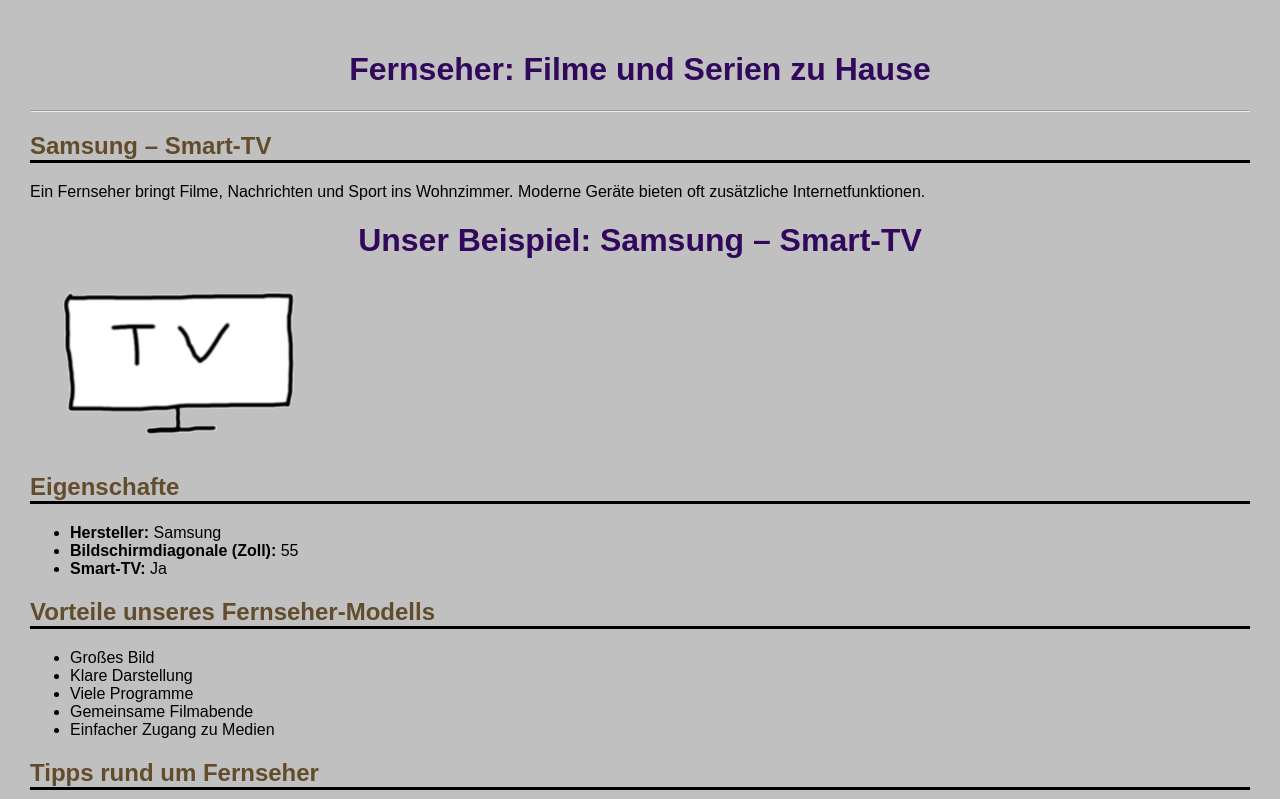
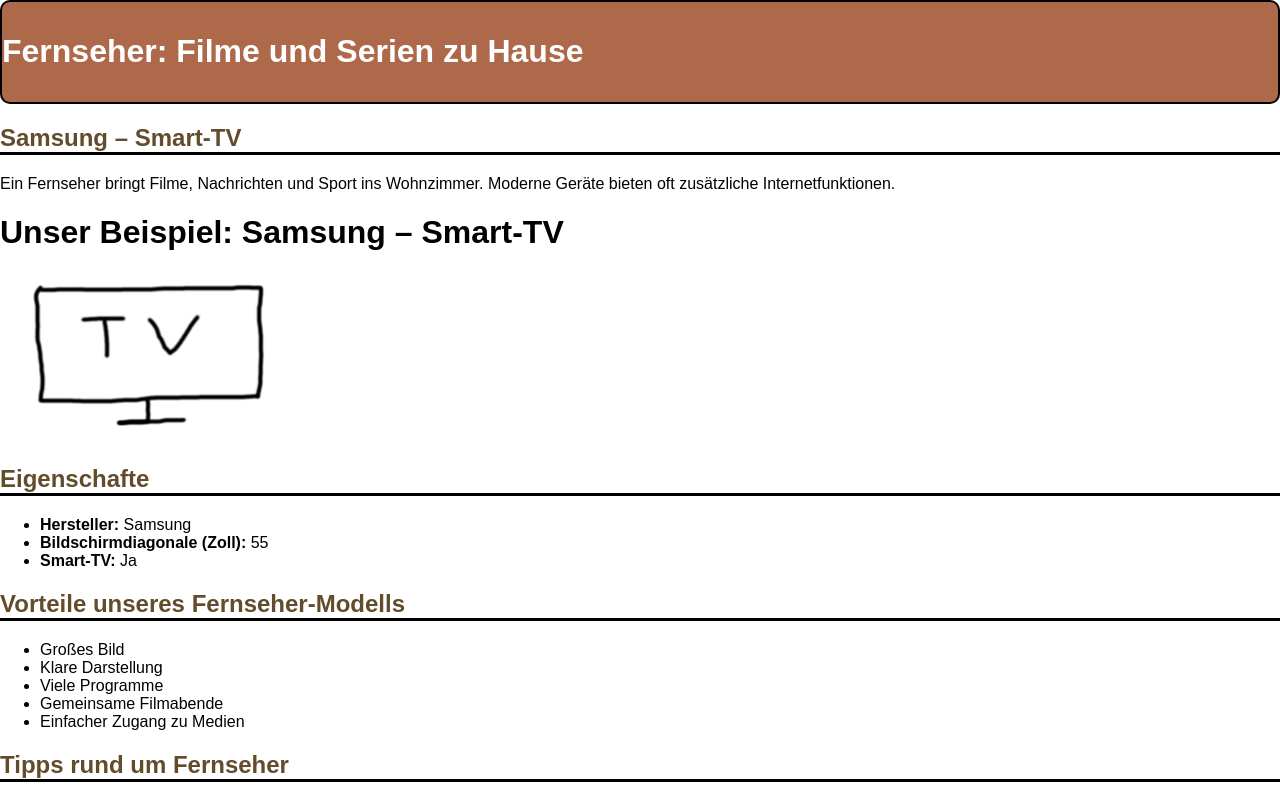
Before and after one commit to YeetusPrime27/3abif_wmc_fernseher, a plain HTML site: page index.html in a window 1280 px wide. Shown: the top 799 px of the page. Drawn offline with Linux system fonts and the light colour scheme.

Commit message:
added header with css formating

```diff
--- a/index.html
+++ b/index.html
@@ -6,15 +6,18 @@
     <title>Fernseher</title>
     <style>
         body {
-            background-color:silver;
             font-family: Arial;
-            padding: 10px;
-            margin: 20px;
+            padding: 0px;
+            margin: 0px;
         }
-
-        h1 {
-            color: rgb(49, 8, 92);
-            text-align: center;
+        header {
+            background-color: #ad6949;
+            color: white;
+            border: 2px solid black;
+            border-radius: 10px;
+            display: flex;
+            padding-top: 10px;
+            padding-bottom: 10px;
         }
 
         h2 {
@@ -38,9 +41,11 @@
     </style>
 </head>
 <body>
-
-    <h1>Fernseher: Filme und Serien zu Hause</h1>
-    <hr>
+    <!--HEADER-->
+    <header>
+        <h1>Fernseher: Filme und Serien zu Hause</h1>
+    </header>
+    <!--HEADER END-->
 
     <h2>Samsung – Smart-TV</h2>
     <p>Ein Fernseher bringt Filme, Nachrichten und Sport ins Wohnzimmer. Moderne Geräte bieten oft zusätzliche Internetfunktionen.</p>
```
